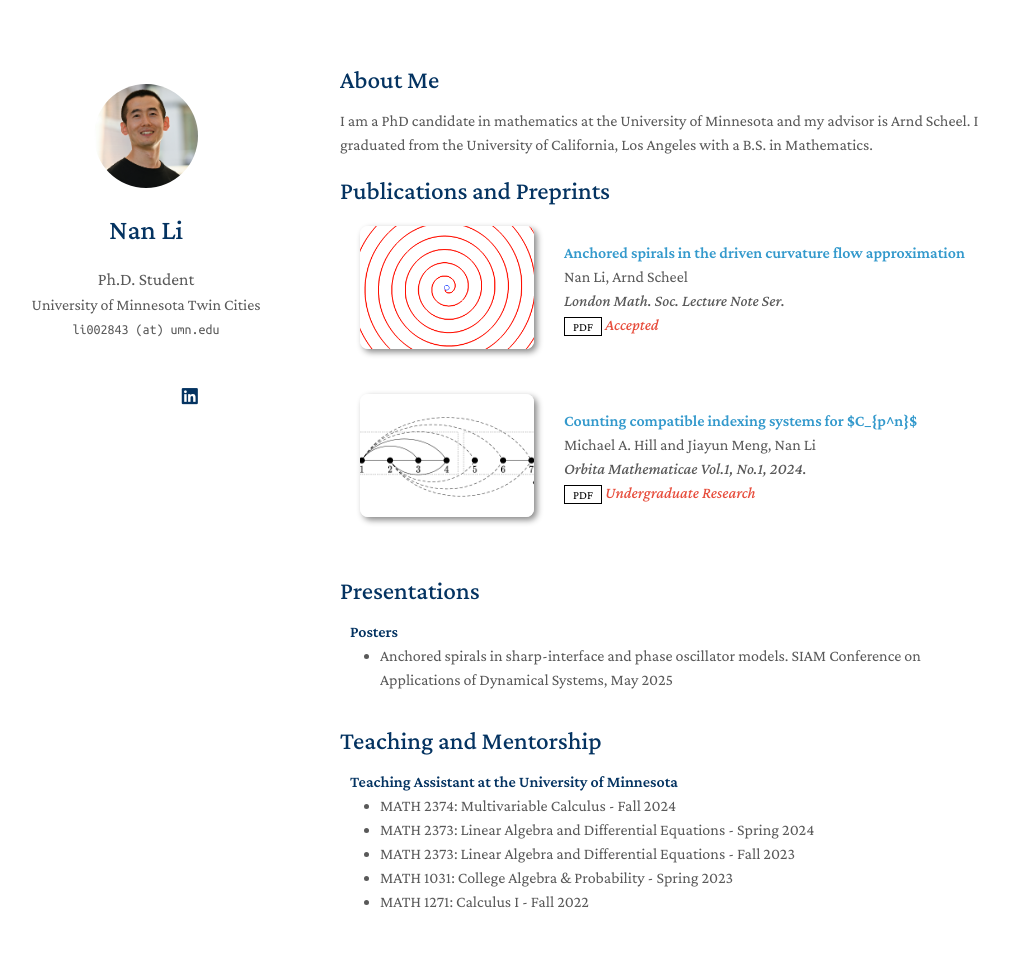
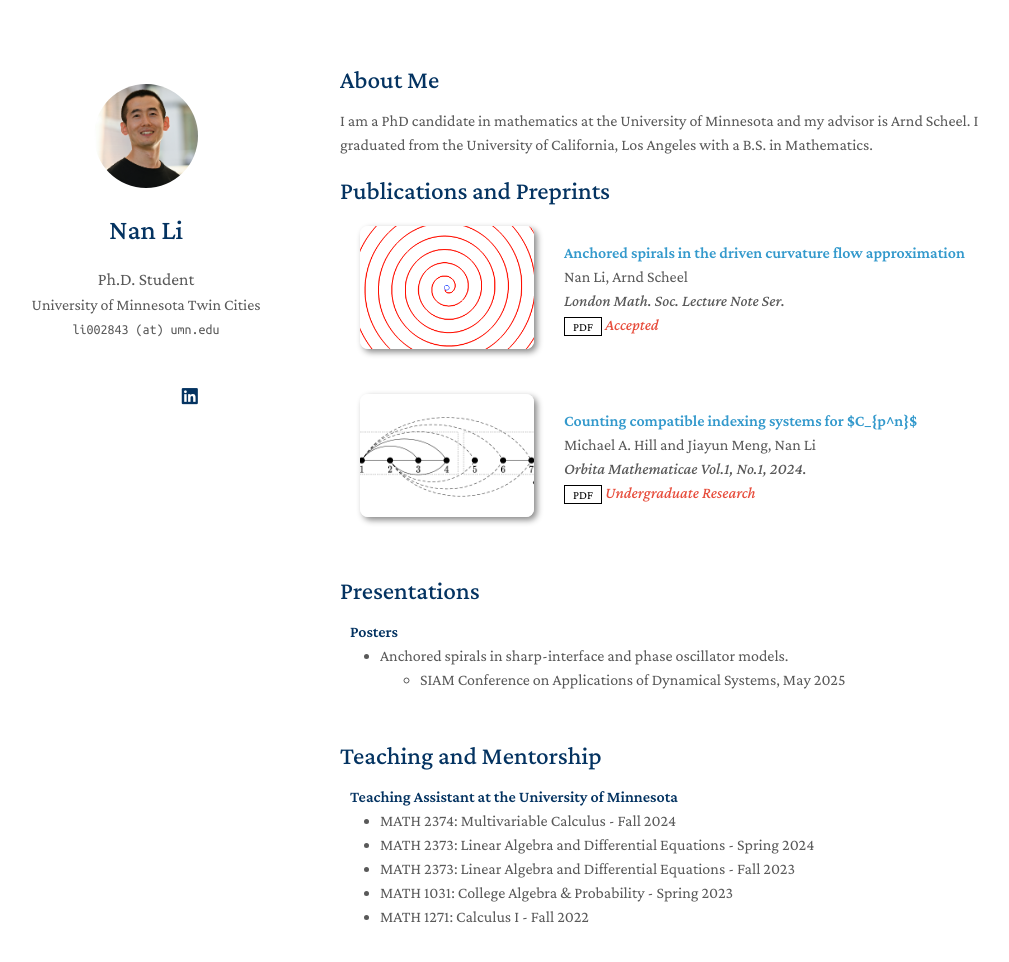
Before and after one commit to eigenan/eigenan.github.io, a Jekyll site: the page built from index.md, in a window 1280 px wide and 1008 px high. Shown: the top 962 px of the window, without its empty margins (130-1139 px from the left). Built offline with Jekyll 4.4.1, drawn with Linux system fonts in a browser that asks for light colours; a style sheet for code colours, icons or effects is not loaded; our own code applies the rules of GitHub Pages for plain Markdown files.

Commit message:
Update presentations.md

```diff
--- a/_includes/presentations.md
+++ b/_includes/presentations.md
@@ -3,5 +3,8 @@
 <h4 style="margin:0 10px 0;">Posters</h4>
 
 <ul style="margin:0 0 5px;">
-  <li><autocolor>Anchored spirals in sharp-interface and phase oscillator models. SIAM Conference on Applications of Dynamical Systems, May 2025</autocolor></li>
+  <li><autocolor>Anchored spirals in sharp-interface and phase oscillator models.</autocolor></li>
+  <ul>
+    <li>SIAM Conference on Applications of Dynamical Systems, May 2025</li>
+  </ul>
 </ul>
```
